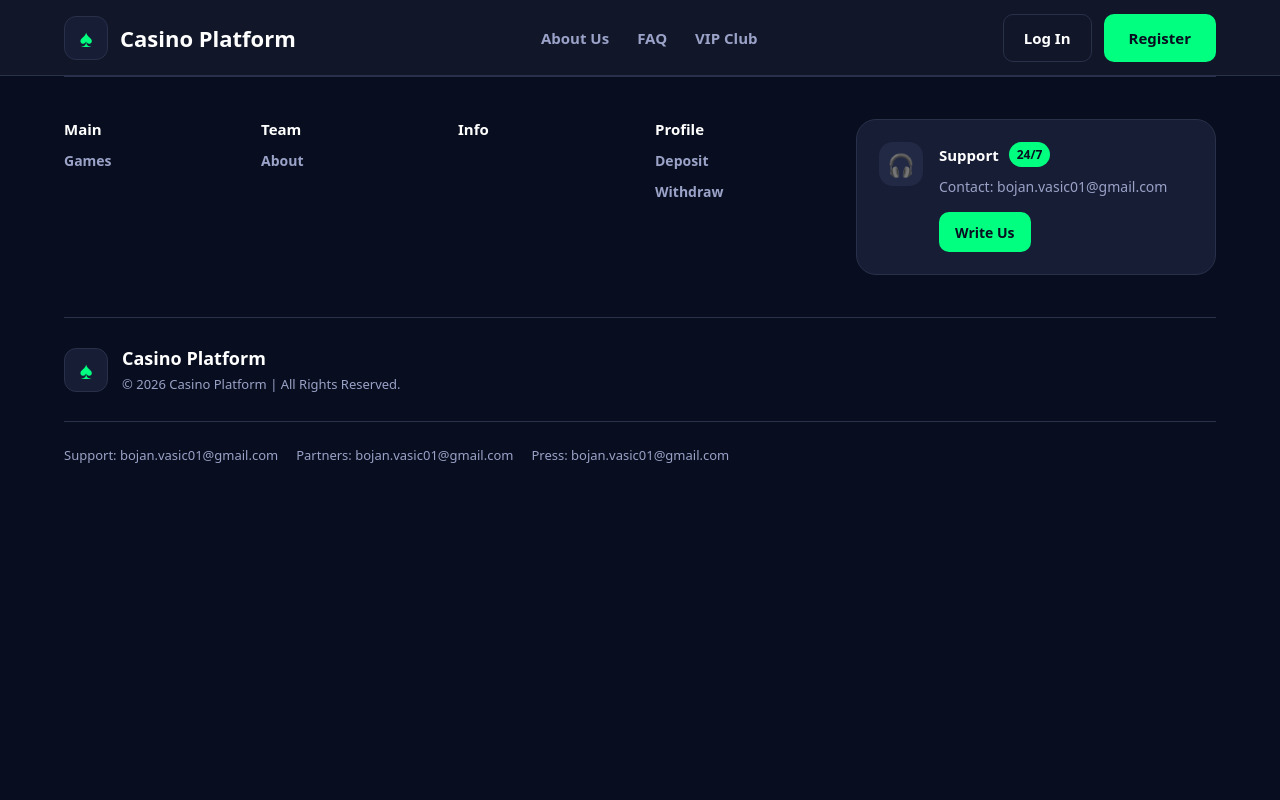
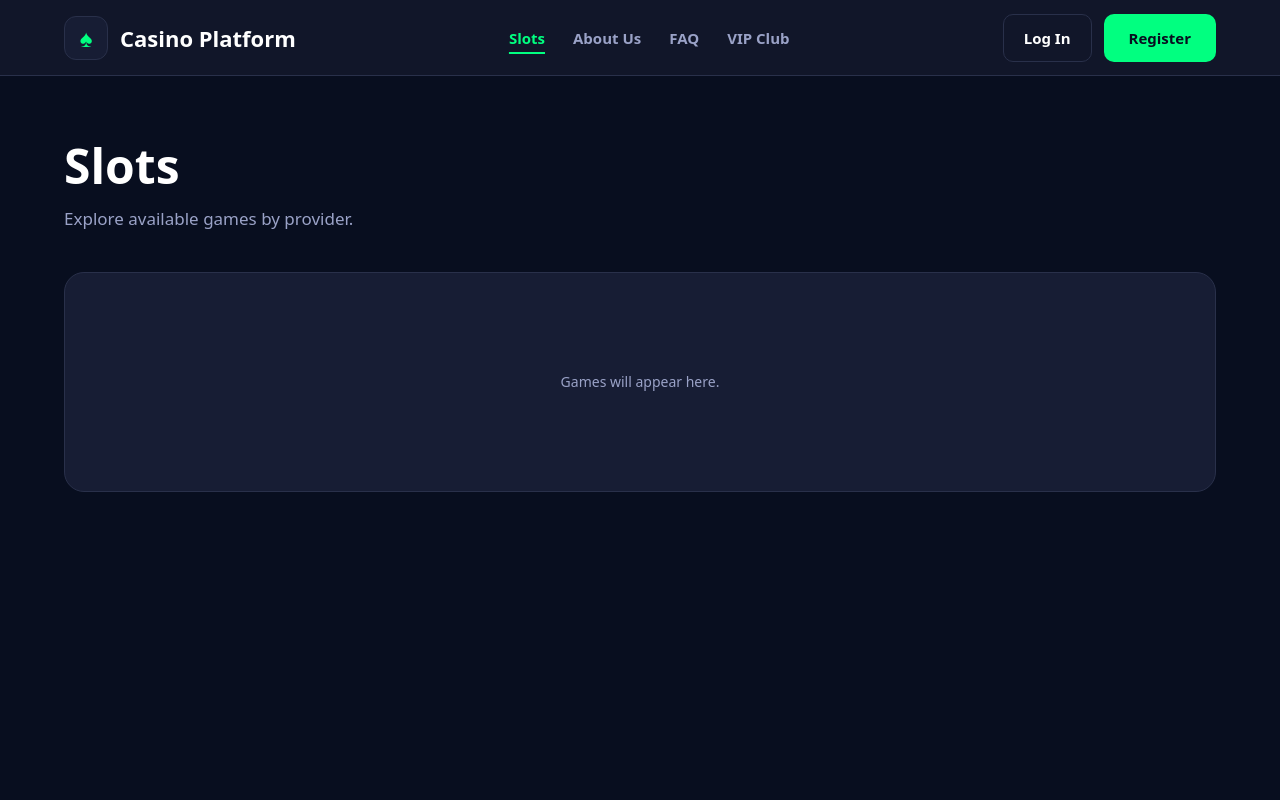
Before and after one commit to Boki0/casino, a React (Vite) app in the folder frontend/: page /slots in a window 1280 px wide. Shown: the top 800 px of the page. Built offline with nearby package versions, Linux system fonts and the light colour scheme.

Commit message:
feat(frontend): add slots page navigation

```diff
--- a/frontend/src/App.tsx
+++ b/frontend/src/App.tsx
@@ -4,6 +4,7 @@ import Header from './components/layout/Header'
 import HomePage from './pages/HomePage'
 import LoginPage from './pages/LoginPage'
 import RegisterPage from './pages/RegisterPage'
+import SlotsPage from './pages/SlotsPage'
 
 function App() {
   return (
@@ -12,6 +13,7 @@ function App() {
       <main>
         <Routes>
           <Route path="/" element={<HomePage />} />
+          <Route path="/slots" element={<SlotsPage />} />
           <Route path="/login" element={<LoginPage />} />
           <Route path="/register" element={<RegisterPage />} />
         </Routes>
--- a/frontend/src/components/layout/Header.css
+++ b/frontend/src/components/layout/Header.css
@@ -66,8 +66,21 @@
   transition: color 160ms ease;
 }
 
-.app-header__link:hover {
+.app-header__link:hover,
+.app-header__link--active {
   color: var(--color-primary);
+}
+
+.app-header__link--active {
+  text-decoration: underline;
+  text-decoration-thickness: 2px;
+  text-underline-offset: 8px;
+}
+
+.app-header__link:focus-visible {
+  border-radius: 4px;
+  outline: 2px solid var(--color-primary);
+  outline-offset: 5px;
 }
 
 .app-header__actions {
--- a/frontend/src/components/layout/Header.tsx
+++ b/frontend/src/components/layout/Header.tsx
@@ -11,6 +11,14 @@ function Header() {
         </Link>
 
         <nav className="app-header__nav" aria-label="Main navigation">
+          <NavLink
+            className={({ isActive }) =>
+              `app-header__link${isActive ? ' app-header__link--active' : ''}`
+            }
+            to="/slots"
+          >
+            Slots
+          </NavLink>
           <a className="app-header__link" href="#">
             About Us
           </a>
--- /dev/null
+++ b/frontend/src/pages/SlotsPage.css
@@ -0,0 +1,56 @@
+.slots-page {
+  width: min(100%, 1200px);
+  min-height: calc(100vh - 76px);
+  margin: 0 auto;
+  padding: 64px 24px;
+}
+
+.slots-page__header {
+  max-width: 680px;
+}
+
+.slots-page__header h1 {
+  margin: 0 0 12px;
+  color: var(--color-text);
+  font-size: 48px;
+  line-height: 1.1;
+}
+
+.slots-page__header p {
+  margin: 0;
+  color: var(--color-text-muted);
+  font-size: 17px;
+  line-height: 1.6;
+}
+
+.slots-page__games {
+  min-height: 220px;
+  margin-top: 40px;
+  padding: 32px;
+  display: grid;
+  place-items: center;
+  border: 1px solid var(--color-border);
+  border-radius: 20px;
+  background: var(--color-surface);
+}
+
+.slots-page__games p {
+  margin: 0;
+  color: var(--color-text-muted);
+  font-size: 14px;
+}
+
+@media (max-width: 640px) {
+  .slots-page {
+    padding: 48px 18px;
+  }
+
+  .slots-page__header h1 {
+    font-size: 38px;
+  }
+
+  .slots-page__games {
+    margin-top: 32px;
+    padding: 24px 18px;
+  }
+}
--- /dev/null
+++ b/frontend/src/pages/SlotsPage.tsx
@@ -0,0 +1,18 @@
+import './SlotsPage.css'
+
+function SlotsPage() {
+  return (
+    <div className="slots-page">
+      <header className="slots-page__header">
+        <h1>Slots</h1>
+        <p>Explore available games by provider.</p>
+      </header>
+
+      <section className="slots-page__games" aria-label="Available slot games">
+        <p>Games will appear here.</p>
+      </section>
+    </div>
+  )
+}
+
+export default SlotsPage
```
